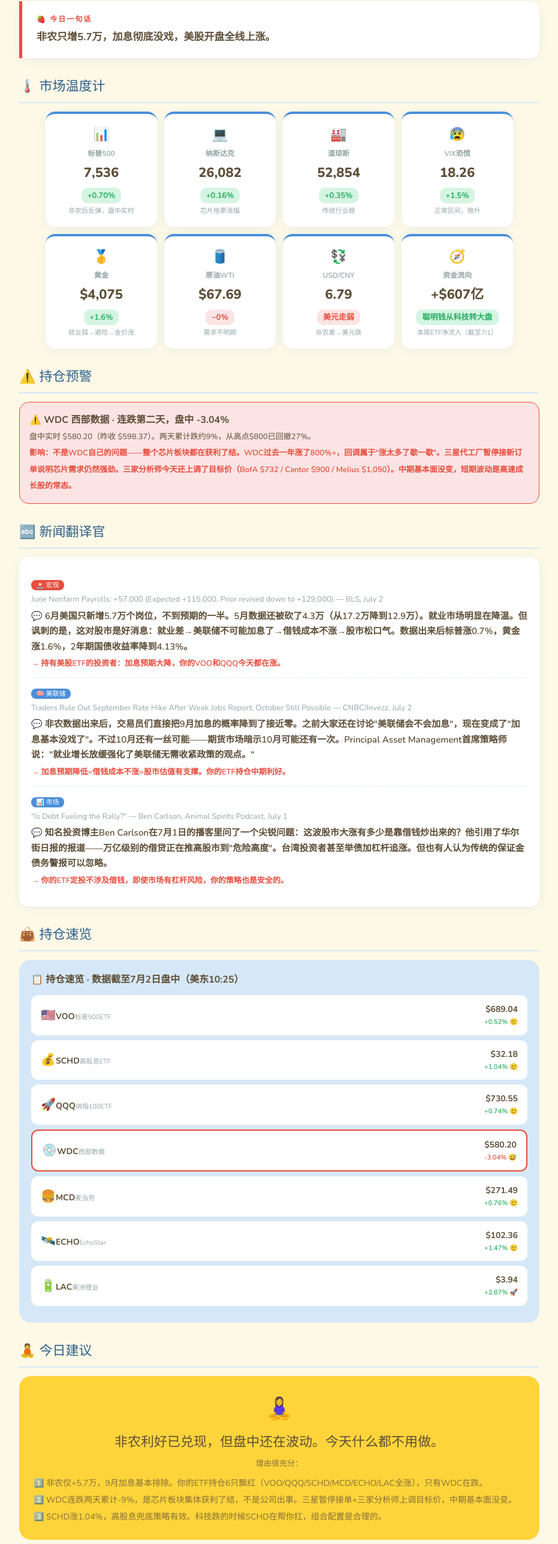
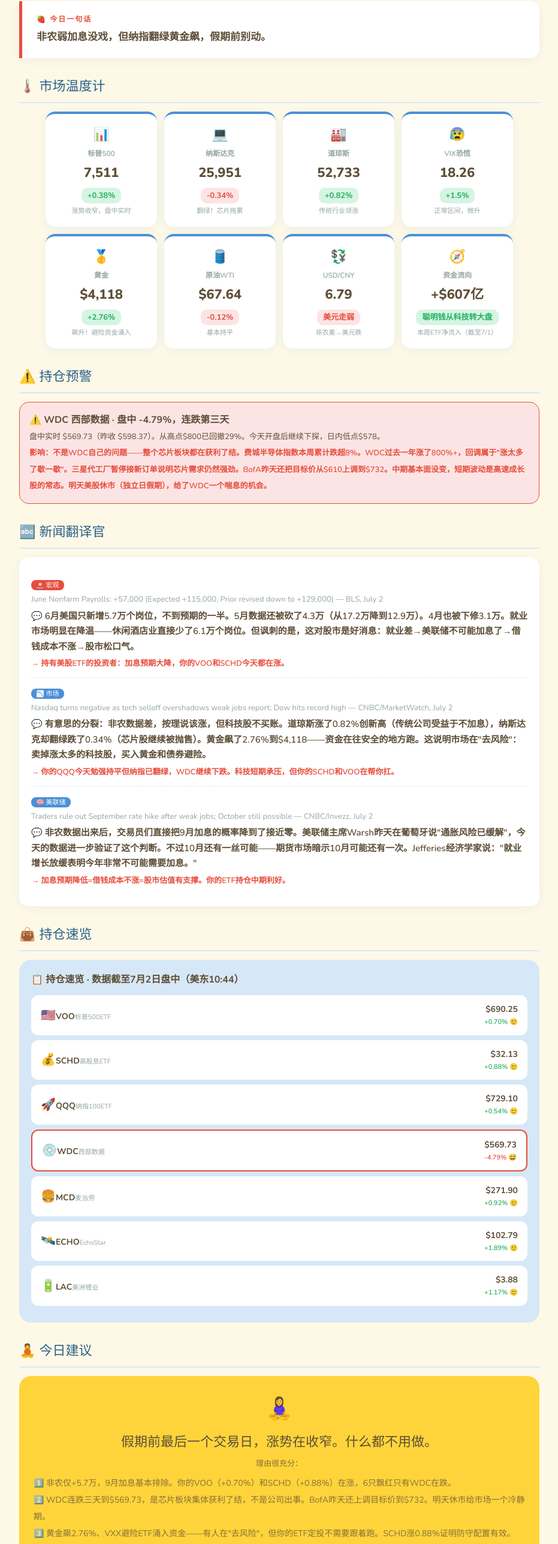
Before and after one commit to Yiz777/StockDaily, a plain HTML site: page 2026-07-02.html in a window 1280 px wide. Shown: the part 206-2780 px from the top of the page at 60% size, without its empty margins (174-1105 px from the left). Drawn offline with nearby package versions, Linux system fonts and the light colour scheme; a web font is replaced by a local one.

Commit message:
每日更新：2026-07-02 非农后盘中更新

```diff
--- a/2026-07-02.html
+++ b/2026-07-02.html
@@ -69,18 +69,18 @@
 <!-- 🍉 Header -->
 <div class="header">
   <h1>🍉 Zoe的每日果园</h1>
-  <div class="date">2026年7月2日 · 周四 · 美股盘中（美东10:25）</div>
+  <div class="date">2026年7月2日 · 周四 · 美股盘中（美东10:47）</div>
   <div>
     <span class="badge">💵 $1 = ¥6.79</span>
-    <span class="badge">🥇 黄金 $4,075</span>
-    <span class="badge" style="background:#d5f5e3;color:var(--green);">📊 非农大冷门：仅+5.7万！加息没戏了</span>
+    <span class="badge">🥇 黄金 $4,118</span>
+    <span class="badge" style="background:#d5f5e3;color:var(--green);">📊 非农冷门+加息没戏，但涨势收窄</span>
   </div>
 </div>
 
 <!-- 🍓 今日一句话 -->
 <div class="one-liner">
   <div class="label">🍓 今日一句话</div>
-  <div class="text">非农只增5.7万，加息彻底没戏，美股开盘全线上涨。</div>
+  <div class="text">非农弱加息没戏，但纳指翻绿黄金飙，假期前别动。</div>
 </div>
 
 <!-- 🌡️ 市场温度计 -->
@@ -89,23 +89,23 @@
   <div class="card">
     <div class="emoji">📊</div>
     <div class="name">标普500</div>
-    <div class="price">7,536</div>
-    <div class="change up">+0.70%</div>
-    <div class="note">非农后反弹，盘中实时</div>
+    <div class="price">7,511</div>
+    <div class="change up">+0.38%</div>
+    <div class="note">涨势收窄，盘中实时</div>
   </div>
   <div class="card">
     <div class="emoji">💻</div>
     <div class="name">纳斯达克</div>
-    <div class="price">26,082</div>
-    <div class="change up">+0.16%</div>
-    <div class="note">芯片拖累涨幅</div>
+    <div class="price">25,951</div>
+    <div class="change down">-0.34%</div>
+    <div class="note">翻绿！芯片拖累</div>
   </div>
   <div class="card">
     <div class="emoji">🏭</div>
     <div class="name">道琼斯</div>
-    <div class="price">52,854</div>
-    <div class="change up">+0.35%</div>
-    <div class="note">传统行业稳</div>
+    <div class="price">52,733</div>
+    <div class="change up">+0.82%</div>
+    <div class="note">传统行业领涨</div>
   </div>
   <div class="card">
     <div class="emoji">😰</div>
@@ -117,16 +117,16 @@
   <div class="card">
     <div class="emoji">🥇</div>
     <div class="name">黄金</div>
-    <div class="price">$4,075</div>
-    <div class="change up">+1.6%</div>
-    <div class="note">就业弱→避险→金价涨</div>
+    <div class="price">$4,118</div>
+    <div class="change up">+2.76%</div>
+    <div class="note">飙升！避险资金涌入</div>
   </div>
   <div class="card">
     <div class="emoji">🛢️</div>
     <div class="name">原油WTI</div>
-    <div class="price">$67.69</div>
-    <div class="change down">~0%</div>
-    <div class="note">需求不明朗</div>
+    <div class="price">$67.64</div>
+    <div class="change down">-0.12%</div>
+    <div class="note">基本持平</div>
   </div>
   <div class="card">
     <div class="emoji">💱</div>
@@ -147,9 +147,9 @@
 <!-- ⚠️ 持仓预警 -->
 <div class="section-title">⚠️ 持仓预警</div>
 <div class="alert-box">
-  <strong>⚠️ WDC 西部数据 · 连跌第二天，盘中 -3.04%</strong><br>
-  <span style="font-size:13px;color:var(--brown);">盘中实时 $580.20（昨收 $598.37）。两天累计跌约9%，从高点$800已回撤27%。</span><br>
-  <span style="font-size:13px;color:var(--red);font-weight:600;">影响：不是WDC自己的问题——整个芯片板块都在获利了结。WDC过去一年涨了800%+，回调属于"涨太多了歇一歇"。三星代工厂暂停接新订单说明芯片需求仍然强劲。三家分析师今天还上调了目标价（BofA $732 / Cantor $900 / Melius $1,050）。中期基本面没变，短期波动是高速成长股的常态。</span>
+  <strong>⚠️ WDC 西部数据 · 盘中 -4.79%，连跌第三天</strong><br>
+  <span style="font-size:13px;color:var(--brown);">盘中实时 $569.73（昨收 $598.37）。从高点$800已回撤29%。今天开盘后继续下探，日内低点$578。</span><br>
+  <span style="font-size:13px;color:var(--red);font-weight:600;">影响：不是WDC自己的问题——整个芯片板块都在获利了结。费城半导体指数本周累计跌超8%。WDC过去一年涨了800%+，回调属于"涨太多了歇一歇"。三星代工厂暂停接新订单说明芯片需求仍然强劲。BofA昨天还把目标价从$610上调到$732。中期基本面没变，短期波动是高速成长股的常态。明天美股休市（独立日假期），给了WDC一个喘息的机会。</span>
 </div>
 
 <!-- 🔤 新闻翻译官 -->
@@ -158,72 +158,73 @@
   <div class="translate-item">
     <span class="tag red">🚨 宏观</span>
     <div class="original">June Nonfarm Payrolls: +57,000 (Expected +115,000, Prior revised down to +129,000) — BLS, July 2</div>
-    <div class="simple">💬 6月美国只新增5.7万个岗位，不到预期的一半。5月数据还被砍了4.3万（从17.2万降到12.9万）。就业市场明显在降温。但讽刺的是，这对股市是好消息：就业差→美联储不可能加息了→借钱成本不涨→股市松口气。数据出来后标普涨0.7%，黄金涨1.6%，2年期国债收益率降到4.13%。</div>
-    <div class="impact">→ 持有美股ETF的投资者：加息预期大降，你的VOO和QQQ今天都在涨。</div>
+    <div class="simple">💬 6月美国只新增5.7万个岗位，不到预期的一半。5月数据还被砍了4.3万（从17.2万降到12.9万）。4月也被下修3.1万。就业市场明显在降温——休闲酒店业直接少了6.1万个岗位。但讽刺的是，这对股市是好消息：就业差→美联储不可能加息了→借钱成本不涨→股市松口气。</div>
+    <div class="impact">→ 持有美股ETF的投资者：加息预期大降，你的VOO和SCHD今天都在涨。</div>
+  </div>
+  <div class="translate-item">
+    <span class="tag">📉 市场</span>
+    <div class="original">Nasdaq turns negative as tech selloff overshadows weak jobs report; Dow hits record high — CNBC/MarketWatch, July 2</div>
+    <div class="simple">💬 有意思的分裂：非农数据差，按理说该涨，但科技股不买账。道琼斯涨了0.82%创新高（传统公司受益于不加息），纳斯达克却翻绿跌了0.34%（芯片股继续被抛售）。黄金飙了2.76%到$4,118——资金在往安全的地方跑。这说明市场在"去风险"：卖掉涨太多的科技股，买入黄金和债券避险。</div>
+    <div class="impact">→ 你的QQQ今天勉强持平但纳指已翻绿，WDC继续下跌。科技短期承压，但你的SCHD和VOO在帮你扛。</div>
   </div>
   <div class="translate-item">
     <span class="tag">🧠 美联储</span>
-    <div class="original">Traders Rule Out September Rate Hike After Weak Jobs Report; October Still Possible — CNBC/Invezz, July 2</div>
-    <div class="simple">💬 非农数据出来后，交易员们直接把9月加息的概率降到了接近零。之前大家还在讨论"美联储会不会加息"，现在变成了"加息基本没戏了"。不过10月还有一丝可能——期货市场暗示10月可能还有一次。Principal Asset Management首席策略师说："就业增长放缓强化了美联储无需收紧政策的观点。"</div>
+    <div class="original">Traders rule out September rate hike after weak jobs; October still possible — CNBC/Invezz, July 2</div>
+    <div class="simple">💬 非农数据出来后，交易员们直接把9月加息的概率降到了接近零。美联储主席Warsh昨天在葡萄牙说"通胀风险已缓解"，今天的数据进一步验证了这个判断。不过10月还有一丝可能——期货市场暗示10月可能还有一次。Jefferies经济学家说："就业增长放缓表明今年非常不可能需要加息。"</div>
     <div class="impact">→ 加息预期降低=借钱成本不涨=股市估值有支撑。你的ETF持仓中期利好。</div>
-  </div>
-  <div class="translate-item">
-    <span class="tag">📊 市场</span>
-    <div class="original">"Is Debt Fueling the Rally?" — Ben Carlson, Animal Spirits Podcast, July 1</div>
-    <div class="simple">💬 知名投资博主Ben Carlson在7月1日的播客里问了一个尖锐问题：这波股市大涨有多少是靠借钱炒出来的？他引用了华尔街日报的报道——万亿级别的借贷正在推高股市到"危险高度"。台湾投资者甚至举债加杠杆追涨。但也有人认为传统的保证金债务警报可以忽略。</div>
-    <div class="impact">→ 你的ETF定投不涉及借钱，即使市场有杠杆风险，你的策略也是安全的。</div>
   </div>
 </div>
 
 <!-- 👜 持仓速览 -->
 <div class="section-title">👜 持仓速览</div>
 <div class="portfolio">
-  <div class="title">📋 持仓速览 · 数据截至7月2日盘中（美东10:25）</div>
-  <div class="bag-item"><div><span class="icon">🇺🇸</span><span class="n">VOO</span><span class="d">标普500ETF</span></div><div style="text-align:right;"><div class="v">$689.04</div><div class="p up">+0.52% 🙂</div></div></div>
-  <div class="bag-item"><div><span class="icon">💰</span><span class="n">SCHD</span><span class="d">高股息ETF</span></div><div style="text-align:right;"><div class="v">$32.18</div><div class="p up">+1.04% 🙂</div></div></div>
-  <div class="bag-item"><div><span class="icon">🚀</span><span class="n">QQQ</span><span class="d">纳指100ETF</span></div><div style="text-align:right;"><div class="v">$730.55</div><div class="p up">+0.74% 🙂</div></div></div>
-  <div class="bag-item" style="border:2px solid var(--red);"><div><span class="icon">💿</span><span class="n">WDC</span><span class="d">西部数据</span></div><div style="text-align:right;"><div class="v">$580.20</div><div class="p down">-3.04% 😅</div></div></div>
-  <div class="bag-item"><div><span class="icon">🍔</span><span class="n">MCD</span><span class="d">麦当劳</span></div><div style="text-align:right;"><div class="v">$271.49</div><div class="p up">+0.76% 🙂</div></div></div>
-  <div class="bag-item"><div><span class="icon">🛰️</span><span class="n">ECHO</span><span class="d">EchoStar</span></div><div style="text-align:right;"><div class="v">$102.36</div><div class="p up">+1.47% 🙂</div></div></div>
-  <div class="bag-item"><div><span class="icon">🔋</span><span class="n">LAC</span><span class="d">美洲锂业</span></div><div style="text-align:right;"><div class="v">$3.94</div><div class="p up">+2.87% 🚀</div></div></div>
+  <div class="title">📋 持仓速览 · 数据截至7月2日盘中（美东10:44）</div>
+  <div class="bag-item"><div><span class="icon">🇺🇸</span><span class="n">VOO</span><span class="d">标普500ETF</span></div><div style="text-align:right;"><div class="v">$690.25</div><div class="p up">+0.70% 🙂</div></div></div>
+  <div class="bag-item"><div><span class="icon">💰</span><span class="n">SCHD</span><span class="d">高股息ETF</span></div><div style="text-align:right;"><div class="v">$32.13</div><div class="p up">+0.88% 🙂</div></div></div>
+  <div class="bag-item"><div><span class="icon">🚀</span><span class="n">QQQ</span><span class="d">纳指100ETF</span></div><div style="text-align:right;"><div class="v">$729.10</div><div class="p up">+0.54% 🙂</div></div></div>
+  <div class="bag-item" style="border:2px solid var(--red);"><div><span class="icon">💿</span><span class="n">WDC</span><span class="d">西部数据</span></div><div style="text-align:right;"><div class="v">$569.73</div><div class="p down">-4.79% 😅</div></div></div>
+  <div class="bag-item"><div><span class="icon">🍔</span><span class="n">MCD</span><span class="d">麦当劳</span></div><div style="text-align:right;"><div class="v">$271.90</div><div class="p up">+0.92% 🙂</div></div></div>
+  <div class="bag-item"><div><span class="icon">🛰️</span><span class="n">ECHO</span><span class="d">EchoStar</span></div><div style="text-align:right;"><div class="v">$102.79</div><div class="p up">+1.89% 🙂</div></div></div>
+  <div class="bag-item"><div><span class="icon">🔋</span><span class="n">LAC</span><span class="d">美洲锂业</span></div><div style="text-align:right;"><div class="v">$3.88</div><div class="p up">+1.17% 🙂</div></div></div>
 </div>
 
 <!-- 🧘 今日建议 -->
 <div class="section-title">🧘 今日建议</div>
 <div class="advice">
   <div class="emoji">🧘‍♀️</div>
-  <div class="text">非农利好已兑现，但盘中还在波动。今天什么都不用做。</div>
+  <div class="text">假期前最后一个交易日，涨势在收窄。什么都不用做。</div>
   <div class="sub">理由很充分：</div>
   <div class="sub" style="margin-top:8px;text-align:left;font-size:14px;line-height:2;">
-    1️⃣ 非农仅+5.7万，9月加息基本排除。你的ETF持仓6只飘红（VOO/QQQ/SCHD/MCD/ECHO/LAC全涨），只有WDC在跌。<br>
-    2️⃣ WDC连跌两天累计-9%，是芯片板块集体获利了结，不是公司出事。三星暂停接单+三家分析师上调目标价，中期基本面没变。<br>
-    3️⃣ SCHD涨1.04%，高股息兜底策略有效。科技跌的时候SCHD在帮你扛，组合配置是合理的。
+    1️⃣ 非农仅+5.7万，9月加息基本排除。你的VOO（+0.70%）和SCHD（+0.88%）在涨，6只飘红只有WDC在跌。<br>
+    2️⃣ WDC连跌三天到$569.73，是芯片板块集体获利了结，不是公司出事。BofA昨天还上调目标价到$732。明天休市给市场一个冷静期。<br>
+    3️⃣ 黄金飙2.76%、VXX避险ETF涌入资金——有人在"去风险"，但你的ETF定投不需要跟着跑。SCHD涨0.88%证明防守配置有效。
   </div>
 </div>
 
 <!-- 🔭 机会雷达 -->
 <div class="section-title">🔭 机会雷达</div>
 <div class="opportunity-box">
-  <div style="font-weight:800;font-size:17px;color:var(--blue-dark);margin-bottom:10px;">🔭 💰 债券ETF（BND / TLT）</div>
+  <div style="font-weight:800;font-size:17px;color:var(--blue-dark);margin-bottom:10px;">🔭 ⚡ 公用事业ETF（XLU）——经济降温中的"收租公"</div>
   <div style="font-size:14px;color:var(--brown);line-height:1.8;">
     📊 <strong>为什么值得关注</strong><br>
-    非农57K远低于预期，2年期国债收益率已降至4.13%。就业市场降温意味着美联储加息周期可能已经结束。债券价格和收益率是跷跷板——收益率下降，债券价格上涨。ETF资金流向也显示聪明钱已在买入债券（HYG周度+$10亿，LQD+$8.5亿，TLT当日反转流入+$4.6亿）。<br><br>
+    非农仅+5.7万说明经济在降温。经济降温时，什么股票最稳？答案是公用事业——不管经济好坏，人们都要用电用水用燃气。XLU（公用事业ETF）本周获得+$2.9亿资金流入，显示聪明钱已经在悄悄布局。更重要的是：公用事业股对利率非常敏感，加息周期结束=它们的最大利空消除。2年期国债收益率已降至4.13%，利好利率敏感型资产。<br><br>
     🤔 <strong>和你的关系</strong><br>
-    你的持仓全是股票，没有债券配置。加一点债券可以在股市下跌时起到缓冲作用——就像给投资组合系上安全带。SCHD已经提供了一定的防御性，债券是额外的安全垫。<br><br>
+    你的持仓全是成长股和科技股（VOO/QQQ/WDC/ECHO/LAC），缺少真正的"防御性资产"。SCHD提供了一定防御，但它的股息率约3.5%，而XLU的股息率约3.8%且波动更小。加一点公用事业就像给组合买了一份"停电险"——科技暴跌时它不怎么跌。<br><br>
     📌 <strong>怎么参与</strong><br>
-    • ETF：<strong>BND</strong>（全市场债券ETF，稳健）或 <strong>TLT</strong>（长期国债ETF，更激进，对利率更敏感）<br>
-    • 不急，可以先研究。等7月财报季过后再决定也不迟。
+    • ETF：<strong>XLU</strong>（公用事业ETF，股息率~3.8%，Beta低）<br>
+    • 不急，可以先观察。等7月财报季确认企业盈利走势后再决定。<br>
+    • 如果要配，建议不超过总仓位的5-10%，作为防御性补充。
   </div>
 </div>
 
 <!-- 📖 每日一词 -->
 <div class="section-title">📖 每日一词</div>
 <div class="term-box">
-  <div style="font-weight:800;font-size:18px;color:var(--blue-dark);margin-bottom:4px;">流动性 · Liquidity</div>
-  <div style="font-size:15px;color:var(--brown);margin:8px 0;">市场上"活钱"的多少——钱越多，资产越容易涨。</div>
+  <div style="font-weight:800;font-size:18px;color:var(--blue-dark);margin-bottom:4px;">去风险 · De-risking</div>
+  <div style="font-size:15px;color:var(--brown);margin:8px 0;">投资者主动卖掉高风险资产、买入安全资产的过程。</div>
   <div style="font-size:14px;color:var(--gray);margin-top:8px;line-height:1.8;">
-    🍎 <strong>生活比喻：</strong>想象菜市场里的水流。水龙头开得大（流动性充裕），菜价容易涨，因为大家都有钱买。水龙头关小（流动性收紧），菜价就跌，因为买的人少了。美联储就是管水龙头的人——加息=关水，降息=开水。<br><br>
-    📊 <strong>今天的联系：</strong>今天非农只增5.7万，就业市场冷了，美联储不太可能再"关水龙头"（加息）。流动性预期改善，所以股市涨、黄金涨。昨天Ben Carlson的播客还讨论了"万亿借贷推高股市"——这其实也是流动性充裕的表现。
+    🍎 <strong>生活比喻：</strong>想象你在暴风雨前把阳台上的花盆搬进屋里、把窗户关紧。花盆（科技股）可能开出漂亮的花，但风太大时先保命要紧。搬到屋里（黄金、债券、公用事业）不一定好看，但不会被风吹跑。<br><br>
+    📊 <strong>今天的联系：</strong>今天就是典型的"去风险"日——非农数据差，投资者一边卖出科技股（XLK周度流出$97亿、SMH流出$80亿），一边涌入黄金（+2.76%）和波动率ETF VXX（周度流入$6.37亿）。道琼斯创新高而纳斯达克翻绿，就是因为资金从"花盆"搬到了"屋里"。
   </div>
 </div>
 
@@ -232,20 +233,20 @@
 <div class="kol-item">
   <div class="name">🎯 Eric Balchunas</div>
   <div class="handle">@EricBalchunas · Bloomberg ETF首席分析师</div>
-  <div class="take">近期观点：VOO（标普500ETF）6月成为历史上首只资产破万亿美元的ETF。本周ETF继续净流入$607亿，聪明钱从科技板块撤出（XLK -$97亿/SMH -$80亿），逆势抄底大盘ETF（IVV +$519亿/SPY +$176亿）。被动投资正在"接管"市场。【近期观点】</div>
-  <div class="why">→ 你的VOO/QQQ/SCHD都是被动ETF，资金越是涌入，你的ETF流动性越好、越稳。</div>
+  <div class="take">本周ETF资金流向讲述了一个清晰的"去风险"故事：大盘ETF IVV涌入$519亿、SPY $176亿，但科技XLK流出$97亿、半导体SMH流出$80亿。同时VXX（波动率ETF）周度流入$6.37亿。聪明钱正在从高风险科技板块撤出，转入更稳健的大盘指数。VOO作为首只破万亿的ETF，继续吸引被动资金。【近期观点/ETF流向数据】</div>
+  <div class="why">→ 你的VOO/QQQ/SCHD都是被动ETF，大盘ETF越受青睐，你的ETF越稳。</div>
 </div>
 <div class="kol-item">
-  <div class="name">📊 Ben Carlson</div>
-  <div class="handle">@awealthofcs · 机构资管总监 / 博主</div>
-  <div class="take">7月1日播客《债务在推动股市上涨吗？》：讨论了万亿级借贷狂潮推高股市的风险，以及台湾投资者举债追涨AI概念股的现象。但也引用了"忽视保证金债务警报"的观点——传统保证金指标可能并非有效的预测工具。【7月1日播客】</div>
-  <div class="why">→ 你的ETF定投不涉及借钱加杠杆，即使市场有杠杆风险，你的策略是安全的。</div>
+  <div class="name">📈 Liz Ann Sonders</div>
+  <div class="handle">@LizAnnSonders · Schwab首席投资策略师</div>
+  <div class="take">市场宽度（breadth）正在改善——道琼斯创新高而纳斯达克下跌，说明资金不再只集中在少数几只科技巨头上，而是在向更多行业扩散。这种"广度改善"通常是健康市场的标志。但也要警惕：如果科技股持续流出过快，可能引发短期流动性压力。非农数据弱化进一步支持了"经济软着陆"叙事，但也意味着企业盈利增长可能放缓。【近期观点/市场结构分析】</div>
+  <div class="why">→ 道指涨纳指跌=市场在"换挡"，不是全面崩盘。你的分散配置（VOO+QQQ+SCHD）正好覆盖了两种风格。</div>
 </div>
 <div class="kol-item">
-  <div class="name">🧠 Morgan Housel</div>
-  <div class="handle">@MorganHousel · 《金钱心理学》作者</div>
-  <div class="take">一贯理念："波动是长期投资的门票价格。"WDC两天跌9%让人难受，但这是高速成长股的正常波动。想获得长期高回报，就必须接受短期的大幅波动。历史上最优秀的投资，没有一个是顺风顺水的。【近期观点/一贯理念】</div>
-  <div class="why">→ 别因为WDC短期波动改变长期策略。你的ETF定投是最适合你的方式。</div>
+  <div class="name">🔢 10kdiver</div>
+  <div class="handle">@10kdiver · 投资数学博主</div>
+  <div class="take">WDC从$800高点跌到$570，回撤29%。但如果你一年前买入，成本大约在$60-70，现在仍然赚了8倍。数学告诉我们：高波动是高回报的代价。关键问题不是"跌了多少"，而是"基本面是否支撑当前价格"——WDC的存储芯片需求仍在增长（三星暂停接单=供不应求），P/E虽然不便宜但远期盈利增速可能消化估值。【近期观点/估值数学】</div>
+  <div class="why">→ 别因为WDC短期波动改变长期策略。如果你已经持有并且盈利丰厚，29%的回撤是"高速成长股的正常呼吸"。</div>
 </div>
 
 <!-- 📅 本周关注 -->
@@ -286,7 +287,7 @@
 
 <footer>
   🍉 Zoe的每日果园 · 2026年7月2日<br>
-  数据来源：BLS / CNBC / Reuters / Yahoo Finance / TradingEconomics / Investing.com / ETF Channel / StockAnalysis.com / USA Today / OilPriceAPI<br>
+  数据来源：BLS / CNBC / TradingEconomics / liveindex.org / livegoldprice.net / OilPriceAPI / StockAnalysis.com / Yahoo Finance / ETF Channel / worldforexrates / jujindata<br>
   ⚠️ <strong>免责声明：</strong>本日报仅供个人学习参考，不构成任何投资建议。所有数据为盘中实时值，可能存在偏差。投资有风险，决策请独立判断。<br>
   Made with 💛 for Zoe
 </footer>
```
Also changed, not shown: 1 other file.
